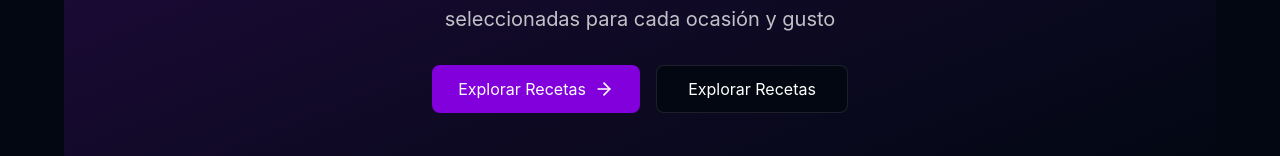
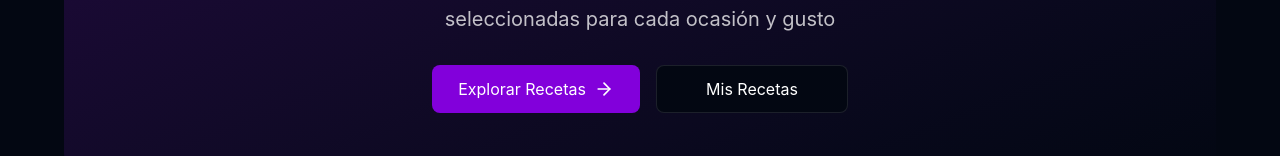
Before and after one commit to mrxandev/recetario-web, a React (Vite) app: page / in a window 1280 px wide. Shown: the part 409-565 px from the top of the page. Built offline with nearby package versions, Linux system fonts and the light colour scheme; no server answers.

Commit message:
feat: update Hero component buttons for improved navigation; change "popular" button to "mis Recetas"

```diff
--- a/src/components/general/Hero.tsx
+++ b/src/components/general/Hero.tsx
@@ -21,10 +21,10 @@ function Hero() {
               Explorar Recetas <ArrowRightIcon className="" size={20} />
             </div>
           </a>
-          {/* Button popular */}
-          <a href="/popular">
+          {/* Button mis Recetas */}
+          <a href="/misrecetas">
             <div className="w-48 h-12 flex items-center justify-center gap-2 bg-gray-950 text-white rounded-lg p-4 border border-white/10 hover:bg-purple-950 transition duration-400">
-              Explorar Recetas
+              Mis Recetas
             </div>
           </a>
         </div>
```
